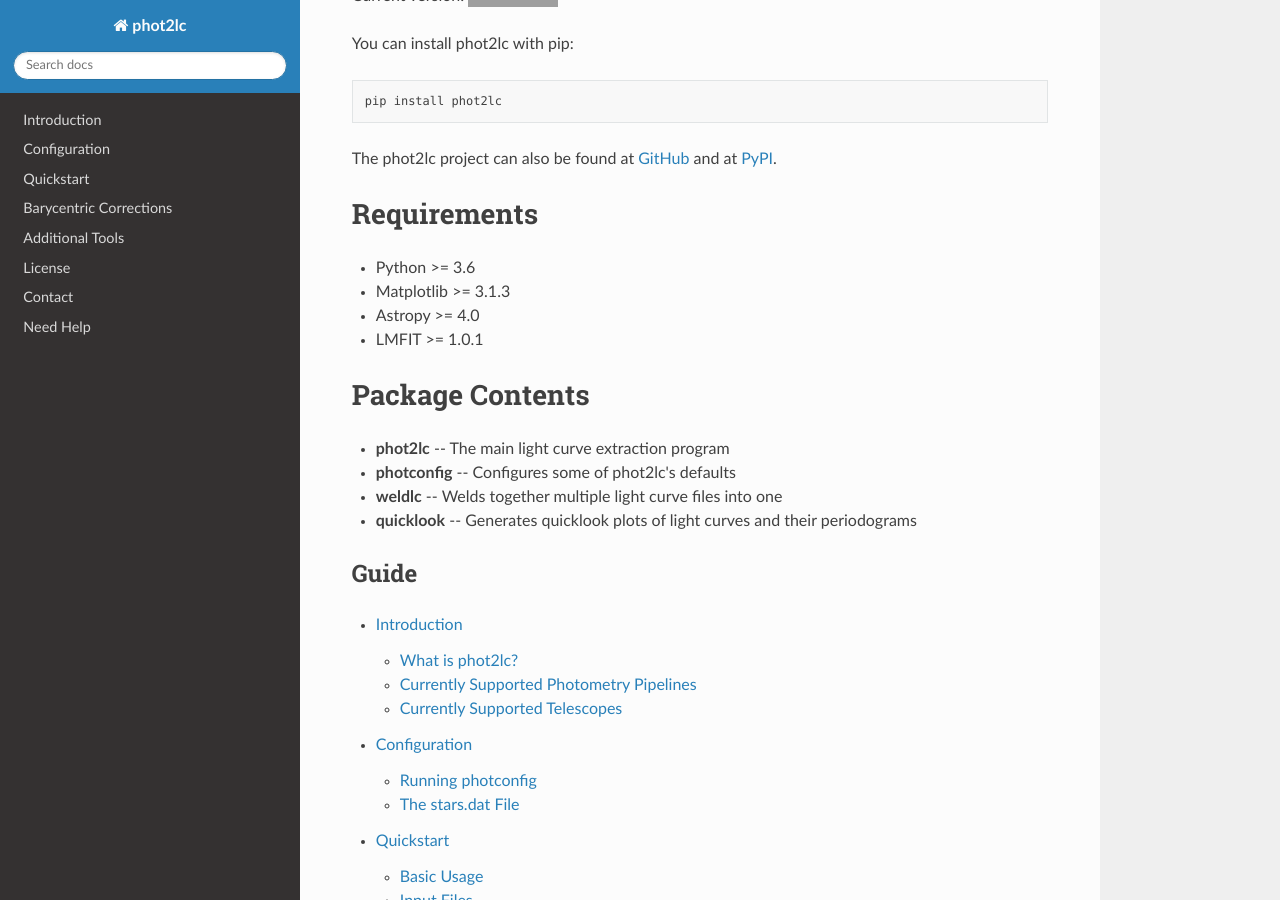
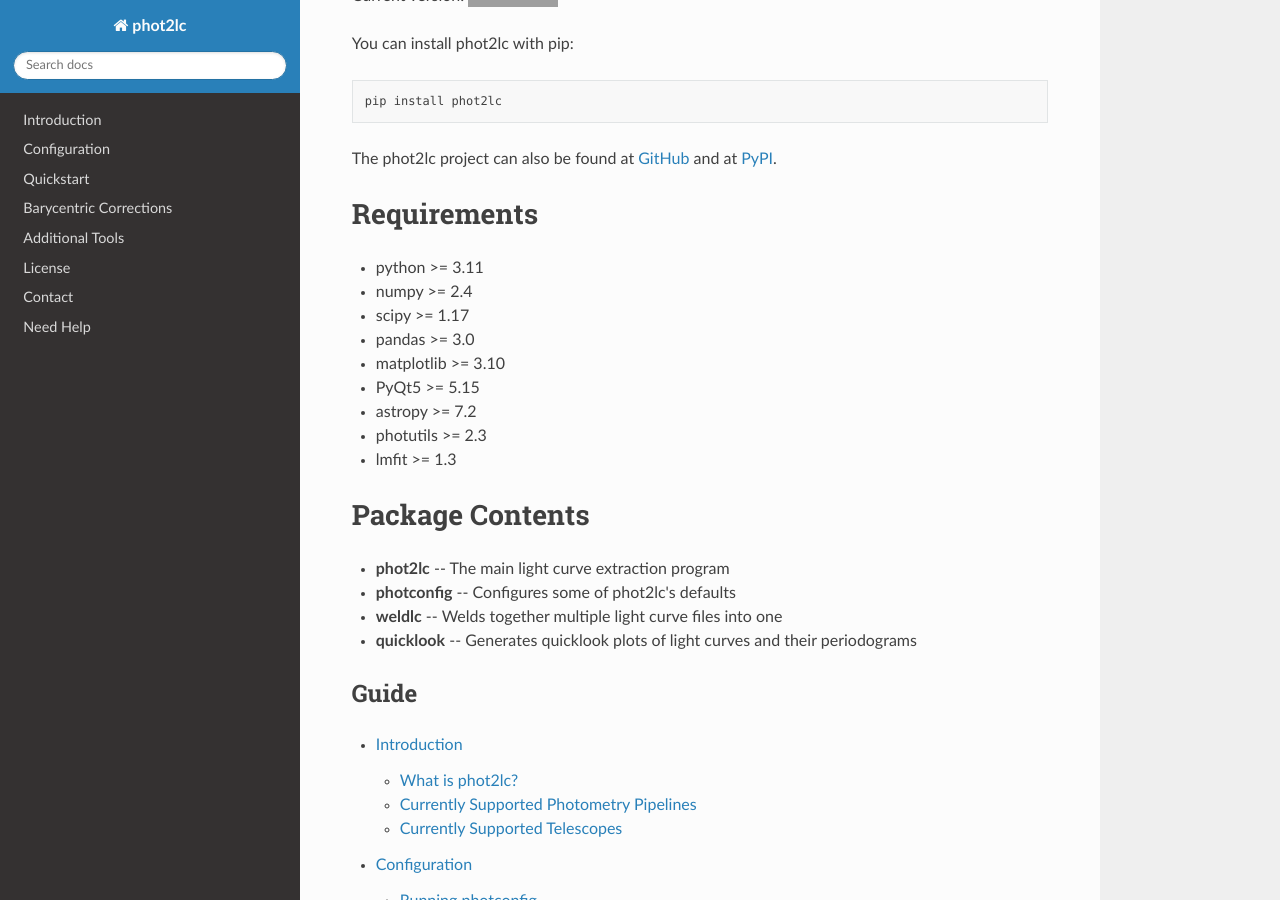
Before and after one commit to zvanderbosch/phot2lc, a Sphinx documentation site: the page built from docs/source/index.rst, in a window 1280 px wide and 900 px high, scrolled down 405 px. Built offline with Sphinx 7.4.7 and the Read the Docs theme 3.1.0, drawn with Linux system fonts in a browser that asks for light colours; grey boxes are pictures that could not be loaded.

Commit message:
Update package requirements

```diff
--- a/docs/source/index.rst
+++ b/docs/source/index.rst
@@ -27,10 +27,15 @@
 Requirements
 ============
 
-* Python >= 3.6
-* Matplotlib >= 3.1.3
-* Astropy >= 4.0
-* LMFIT >= 1.0.1
+* python >= 3.11
+* numpy >= 2.4
+* scipy >= 1.17
+* pandas >= 3.0
+* matplotlib >= 3.10
+* PyQt5 >= 5.15
+* astropy >= 7.2
+* photutils >= 2.3
+* lmfit >= 1.3
 
 
 Package Contents
```
